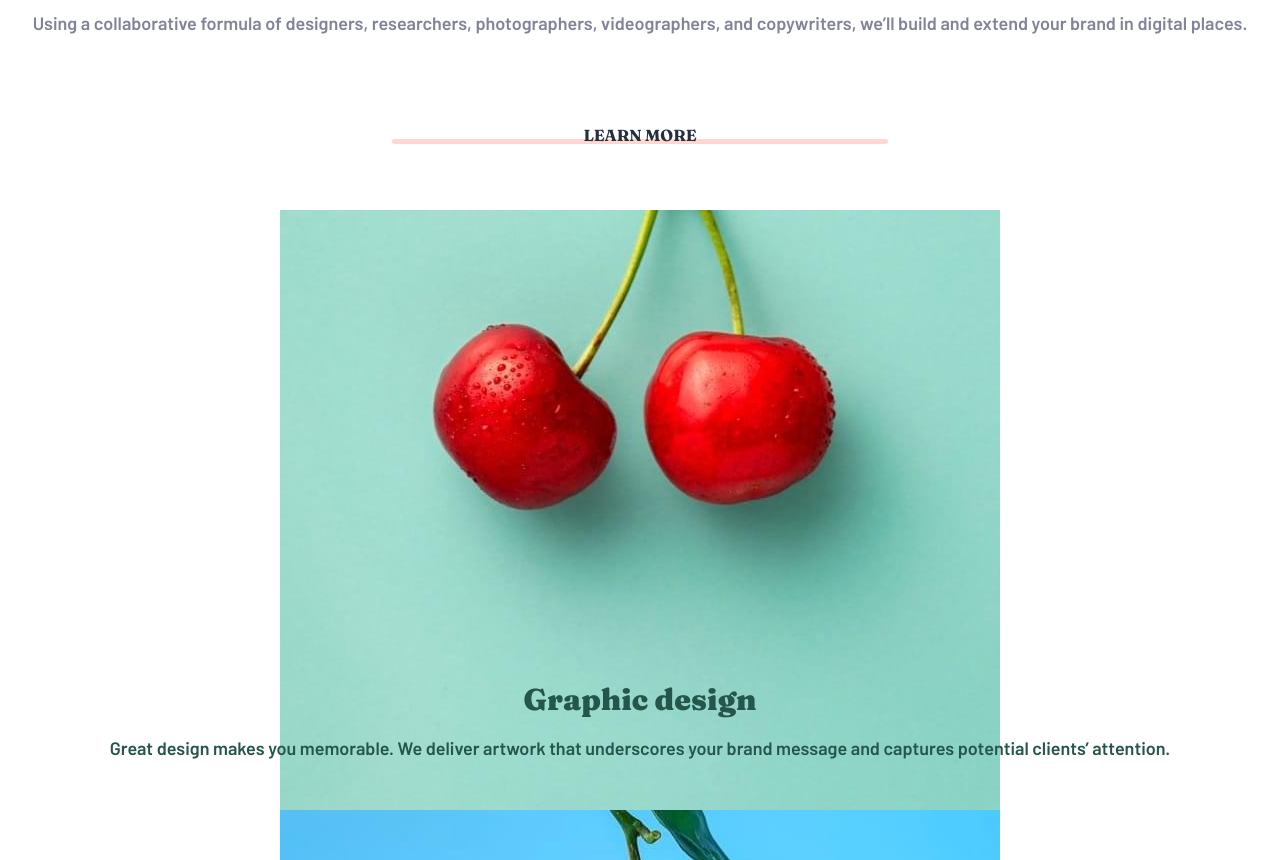
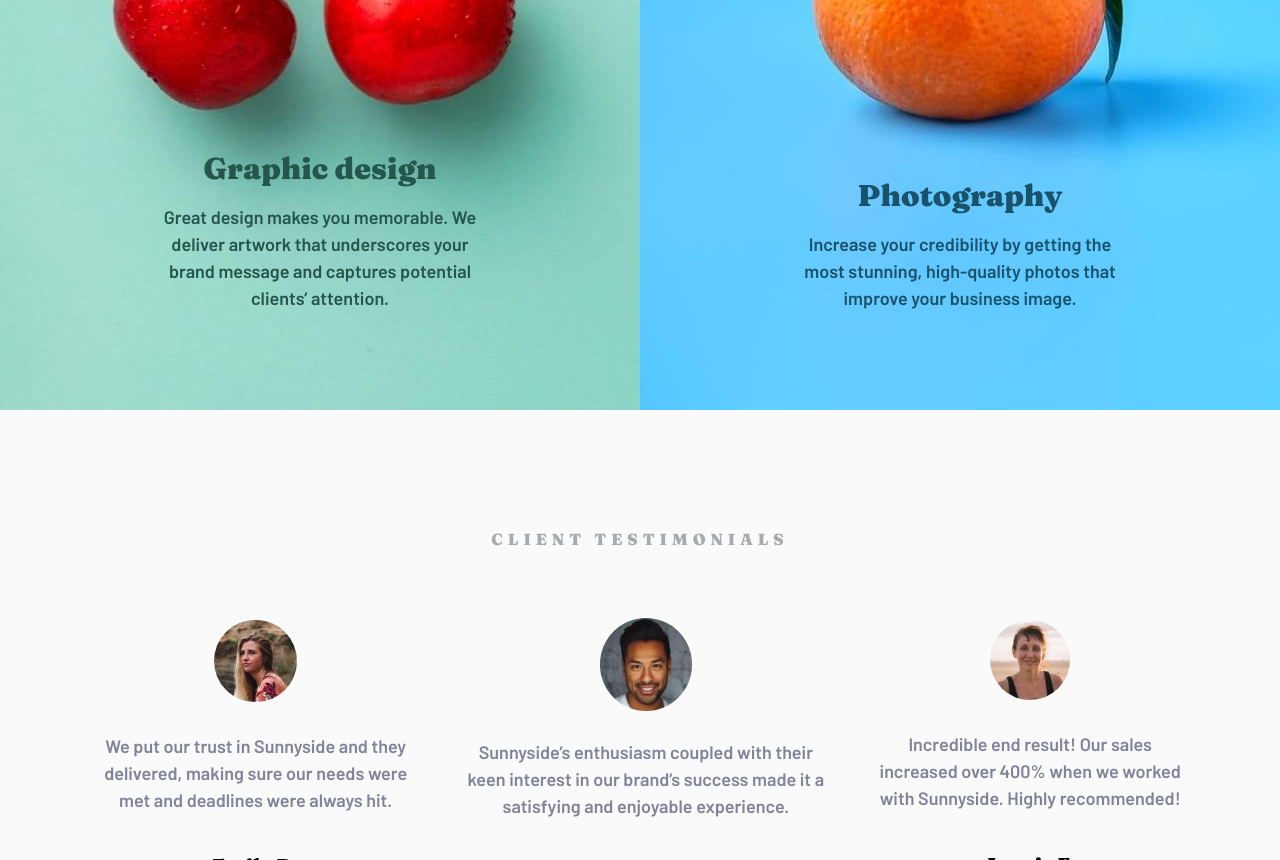
Before and after one commit to DavichoDev/sunnyside-agency-landing-page-main, a website: page index.html in a window 1280 px wide. Shown: the part 1940-2800 px from the top of the page. Drawn offline with Linux system fonts and the light colour scheme.

Commit message:
[FEAT] mobile version avalible

```diff
--- a/index.html
+++ b/index.html
@@ -22,7 +22,7 @@
 
 <body>
 
-  <header class="header">
+  <header class="header contenedor">
     <div class="header-content">
       <div class="header-bar">
         <div class="logo">
@@ -31,6 +31,12 @@
         <div class="logo-menu">
           <img src="build/img/icon-hamburger.svg" alt="Logo HamburguerMenu">
         </div>
+        <nav class="links">
+          <a href="#">About</a>
+          <a href="#">Services</a>
+          <a href="#">Projects</a>
+          <a href="#">Contact</a>
+        </nav>
       </div>
       <div class="header-copy">
         <p>We are creatives</p>
@@ -41,7 +47,7 @@
     </div>
   </header>
 
-  <main class="learn-more">
+  <main class="learn-more contenedor">
     <div class="about brand">
       <div class="text">
         <h1>Transform your brand</h1>
@@ -56,14 +62,15 @@
       <div class="text">
         <h1>Stand out to the right audience</h1>
         <p>
-          Using a collaborative formula of designers, researchers, photographers, videographers, and copywriters, we’ll build and extend your brand in digital places.
+          Using a collaborative formula of designers, researchers, photographers, videographers, and copywriters, we’ll
+          build and extend your brand in digital places.
         </p>
         <a href="#" class="pink-anchor">Learn more</a>
       </div>
     </div>
   </main>
 
-  <section class="features">
+  <section class="features contenedor">
     <div class="features-content">
       <div class="feature design">
         <!-- <picture>
@@ -74,7 +81,8 @@
         <div class="text">
           <h1>Graphic design</h1>
           <p>
-            Great design makes you memorable. We deliver artwork that underscores your brand message and captures potential clients’ attention.
+            Great design makes you memorable. We deliver artwork that underscores your brand message and captures
+            potential clients’ attention.
           </p>
         </div>
       </div>
@@ -87,22 +95,24 @@
           </picture> -->
           <h1>Photography</h1>
           <p>
-            Increase your credibility by getting the most stunning, high-quality photos that improve your business image.
+            Increase your credibility by getting the most stunning, high-quality photos that improve your business
+            image.
           </p>
         </div>
       </div>
     </div>
   </section>
 
-  <section class="testimonials">
+  <section class="testimonials contenedor">
+    <h1 class="heading">Client testimonials</h1>
     <div class="testimonials-content contenedor">
-      <h1 class="heading">Client testimonials</h1>
       <div class="testimonial">
         <div class="avatar">
           <img src="build/img/image-emily.jpg" alt="Emilys Avatar">
         </div>
         <p>
-          We put our trust in Sunnyside and they delivered, making sure our needs were met and deadlines were always hit.
+          We put our trust in Sunnyside and they delivered, making sure our needs were met and deadlines were always
+          hit.
         </p>
         <h2>Emily R.</h2>
         <span class="position">Marketing Director</span>
@@ -112,7 +122,8 @@
           <img src="build/img/image-thomas.jpg" alt="Thomas Avatar">
         </div>
         <p>
-          Sunnyside’s enthusiasm coupled with their keen interest in our brand’s success made it a satisfying and enjoyable experience.
+          Sunnyside’s enthusiasm coupled with their keen interest in our brand’s success made it a satisfying and
+          enjoyable experience.
         </p>
         <h2>Thomas S.</h2>
         <span class="position">Chief Operating Officer</span>
@@ -130,22 +141,38 @@
     </div>
   </section>
 
-  <section class="tiles">
+  <section class="tiles contenedor">
     <div class="tile">
-      <img src="build/img/mobile/image-gallery-milkbottles.jpg" alt="Tile Milkbottle">
+      <picture>
+        <source media="(max-width:480px)" srcset="build/img/mobile/image-gallery-milkbottles.jpg">
+        <source media="(min-width:480px)" srcset="build/img/desktop/image-gallery-milkbottles.jpg">
+        <img src="build/img/desktop/image-gallery-milkbottles.jpg" alt="Tile Milkbottle">
+      </picture>
     </div>
     <div class="tile">
-      <img src="build/img/mobile/image-gallery-orange.jpg" alt="Tile Orange">
+      <picture>
+        <source media="(max-width:480px)" srcset="build/img/mobile/image-gallery-orange.jpg">
+        <source media="(min-width:480px)" srcset="build/img/desktop/image-gallery-orange.jpg">
+        <img src="build/img/desktop/image-gallery-orange.jpg" alt="Tile Orange">
+      </picture>
     </div>
     <div class="tile">
-      <img src="build/img/mobile/image-gallery-cone.jpg" alt="Tile Cone">
+      <picture>
+        <source media="(max-width:480px)" srcset="build/img/mobile/image-gallery-cone.jpg">
+        <source media="(min-width:480px)" srcset="build/img/desktop/image-gallery-cone.jpg">
+        <img src="build/img/desktop/image-gallery-cone.jpg" alt="Tile Cone">
+      </picture>
     </div>
     <div class="tile">
-      <img src="build/img/mobile/image-gallery-sugar-cubes.jpg" alt="Tile Sugar Cubes">
+      <picture>
+        <source media="(max-width:480px)" srcset="build/img/mobile/image-gallery-sugar-cubes.jpg">
+        <source media="(min-width:480px)" srcset="build/img/desktop/image-gallery-sugarcubes.jpg">
+        <img src="build/img/desktop/image-gallery-sugarcubes.jpg" alt="Tile Sugar Cubes">
+      </picture>
     </div>
   </section>
 
-  <footer class="footer">
+  <footer class="footer contenedor">
     <div class="footer-content">
       <div class="logo">
         <img src="build/img/logo-footer.svg" alt="Logo Sunnyside">
--- a/src/scss/base/_globales.scss
+++ b/src/scss/base/_globales.scss
@@ -19,8 +19,8 @@ p {
     line-height: 1.5;
 }
 .contenedor {
-    width: 90%;
-    max-width: 1300px;
+    width: 100%;
+    max-width: 1440px;
     margin: 0 auto;
 }
 
--- a/src/scss/base/_variables.scss
+++ b/src/scss/base/_variables.scss
@@ -19,12 +19,13 @@ $darkGrayishBlue:hsl(232, 10%, 55%);
 $grayishBlue:hsl(210, 4%, 67%);
 $white:hsl(0, 0%, 100%);
 $footerbg: hsl(168, 57%, 72%);
+$lightBlue: hsl(199, 100%, 75%);
 
 // Colores
 $primario: #e8505b;
 $secundario: #455a64;
 $negro: #000;
 $blanco: #FFFFFF;
-$grisClaro: #eceeef;
+$grisClaro: hsl(0, 0%, 98%);
 
 $separacion: 5rem;
--- a/src/scss/features/_features.scss
+++ b/src/scss/features/_features.scss
@@ -3,12 +3,22 @@
 
 .features {
     .features-content {
+        display: flex;
+        flex-direction: column;
+        @include m.tablet {
+            flex-direction: row;
+        }
         .feature {
             background-repeat: no-repeat;
             background-position: center top;
-            min-height: 60rem;
+            background-size: contain;
+            height: 60rem;
             display: grid;
             grid-template-rows: repeat(2, 1fr);
+            @include m.tablet {
+                background-size: cover;
+                width: 50%;
+            }
 
             .text {
                 padding: 3rem 2rem;
@@ -17,7 +27,9 @@
                 flex-direction: column;
                 align-items: center;
                 justify-content: flex-end;
-
+                @include m.desktop {
+                    padding: 8rem 15rem;
+                }
                 h1,
                 p {
                     text-align: center;
@@ -30,8 +42,10 @@
         }
 
         .design {
-            background-image: linear-gradient(to bottom, transparent 50%, transparent 0%), url(../img/desktop/image-graphic-design.jpg);
-
+            background-image: linear-gradient(to bottom, transparent 50%, transparent 0%), url(../img/mobile/image-graphic-design.jpg);
+            @include m.tablet {
+                background-image: linear-gradient(to bottom, transparent 50%, transparent 0%), url(../img/desktop/image-graphic-design.jpg);
+            }
             .text {
                 h1, p {
                     color: v.$darkDesaturated;
@@ -40,7 +54,10 @@
         }
 
         .photography {
-            background-image: linear-gradient(to bottom, transparent 50%, transparent 0%), url(../img/desktop/image-photography.jpg);
+            background-image: linear-gradient(to bottom, transparent 50%, transparent 0%), url(../img/mobile/image-photography.jpg);
+            @include m.tablet {
+                background-image: linear-gradient(to bottom, transparent 50%, transparent 0%), url(../img/desktop/image-photography.jpg);
+            }
             .text {
                 h1, p {
                     color: v.$darkBlue;
--- a/src/scss/footer/_footer.scss
+++ b/src/scss/footer/_footer.scss
@@ -5,6 +5,9 @@
     background-color: v.$footerbg;
     .footer-content {
         padding: 6.4rem 0;
+        @include m.desktop {
+            padding: 4rem 0;
+        }
         display: flex;
         flex-direction: column;
         justify-content: center;
@@ -12,9 +15,18 @@
         .logo, .links, .socials {
             padding: 3rem 0;
         }
+        @include m.desktop {
+            .socials {
+                padding: 3rem 0 0 0;
+            }
+        }
         .logo {
+            cursor: pointer;
             img {
                 width: 18rem;
+                @include m.desktop {
+                    width: 14rem;
+                }
             }
         }
         .links {
@@ -22,19 +34,34 @@
             justify-content: space-around;
             width: 90%;
             padding: 3rem 0;
+            @include m.desktop {
+                justify-content: space-around;
+                width: 25%;
+            }
             a {
                 font-size: 1.8rem;
                 color: v.$darkDesaturated;
+                &:hover {
+                    color: v.$white;
+                }
             }
         }
         .socials {
             display: flex;
             justify-content: space-around;
             width: 60%;
+            @include m.desktop {
+                justify-content: space-around;
+                width: 20%;
+            }
             .social {
                 i {
                     color: v.$darkDesaturated;
                     font-size: 2.5rem;
+                    cursor: pointer;
+                    &:hover {
+                        color: v.$white;
+                    }
                 }
             }
         }
--- a/src/scss/header/_header.scss
+++ b/src/scss/header/_header.scss
@@ -9,11 +9,50 @@
     min-height: 55rem;
     position: relative;
 
+    @include m.tablet {
+        background-image: url(../img/desktop/image-header.jpg);
+    }
     .header-content {
         .header-bar {
+            position: absolute;
+            z-index: 10;
             display: flex;
             justify-content: space-between;
+            align-items: center;
             padding: 3rem 2rem;
+            width: 100%;
+            .logo-menu {
+                @include m.desktop {
+                    padding: 2rem;
+                    display: none;
+                }
+            }
+            .links {
+                display: none;
+                a {
+                    color: v.$white;
+                    padding: 1rem 2rem;
+                }
+                :last-child{
+                    color:v.$veryDarkDesaturated;
+                    font-family: v.$fuente_principal;
+                    text-transform: uppercase;
+                    font-size: 1.5rem;
+                    background-color: v.$white;
+                    border: .1rem solid v.$white;
+                    border-radius: 3rem;
+                    &:hover {
+                        color:v.$white;
+                        background-color: v.$lightBlue;
+                        border: .1rem solid v.$lightBlue;
+                    }
+                }
+                @include m.desktop {
+                    display: flex;
+                    justify-content: space-around;
+                    width: 40%;
+                }
+            }
         }
 
         .header-copy,
@@ -28,6 +67,10 @@
         .header-copy {
             top: 0;
             bottom: 30%;
+            @include m.tablet {
+                top: 0;
+                bottom: 50%;
+            }
             p {
                 color: v.$white;
                 font-family: v.$fuente_principal;
@@ -42,6 +85,10 @@
         .arrow-logo {
             bottom: 0;
             top: 30%;
+            @include m.tablet {
+                bottom: 0;
+                top: 5%;
+            }
         }
     }
 }
--- a/src/scss/learn-more/_learn-more.scss
+++ b/src/scss/learn-more/_learn-more.scss
@@ -7,9 +7,15 @@
         height: 100vh;
         background-repeat: no-repeat;
         background-position: center top;
+        display: grid;
         background-size: 60vh;
-        display: grid;
         grid-template-rows: repeat(2, 1fr);
+        @include m.tablet {
+            height: 60rem;
+            background-size: contain;
+            @include m.grid(2, 0);
+            grid-template-rows: none;
+        }
         .text {
             grid-row: 2;
             display: flex;
@@ -17,8 +23,16 @@
             align-items: center;
             justify-content: space-around;
             padding: 3rem 2rem;
+            @include m.desktop {
+                padding: 15rem;
+                justify-content: space-around;
+                align-items: flex-start;
+            }
             h1, p, a {
                 text-align: center;
+                @include m.desktop {
+                    text-align: left;
+                }
             }
             h1 {
                 color: v.$veryDarkDesaturated;
@@ -29,7 +43,6 @@
                 color: v.$veryDarkDesaturated;
                 position: relative;
                 z-index: 10;
-                width: 40%;
                 &::after{
                     content: '';
                     z-index: -1;
@@ -58,10 +71,26 @@
 
     .brand {
         background-image: linear-gradient(to bottom, transparent 50%, v.$white 0%), url(../img/mobile/image-transform.jpg);
+        @include m.tablet {
+            background-image: linear-gradient(to left, transparent 50%, v.$white 0%), url(../img/desktop/image-transform.jpg);
+            background-position: center right;
+            .text {
+                grid-column: 1/2;
+                grid-row: 1;
+            }
+        }
     }
 
     .audience {
         background-image: linear-gradient(to bottom, transparent 50%, v.$white 0%), url(../img/mobile/image-stand-out.jpg);
+        @include m.tablet {
+            background-image: linear-gradient(to right, transparent 50%, v.$white 0%), url(../img/desktop/image-stand-out.jpg);
+            background-position: center left;
+            .text {
+                grid-column: 2/3;
+                grid-row: 1;
+            }
+        }
     }
 
 }
--- a/src/scss/testimonials/_testimonials.scss
+++ b/src/scss/testimonials/_testimonials.scss
@@ -2,9 +2,11 @@
 @use 'base/mixins' as m;
 
 .testimonials {
-
-    .testimonials-content {
-        padding: 5rem 1rem;
+    background-color: v.$grisClaro;
+    padding: 5rem 2rem;
+    @include m.desktop {
+        padding: 10rem 2rem;
+    }
     .heading {
         text-align: center;
         font-size: 1.6rem;
@@ -13,12 +15,21 @@
         letter-spacing: .5rem;
         color: v.$grayishBlue;
     }
+    .testimonials-content {
+        @include m.desktop {
+            display: flex;
+            padding: 0 5rem;
+            justify-content: space-around;
+        }
         .testimonial {
             padding: 4rem 0;
             display: flex;
             flex-direction: column;
             align-items: center;
             justify-content: space-around;
+            @include m.desktop {
+                padding: 4rem 2rem;
+            }
             .avatar {
                 width: 25%;
                 padding: 1rem 0;
--- a/src/scss/tiles/_tiles.scss
+++ b/src/scss/tiles/_tiles.scss
@@ -4,4 +4,7 @@
 .tiles {
     display: grid;
     @include m.grid(2, 0);
+    @include m.desktop {
+        @include m.grid(4, 0);
+    }
 }
```
Also changed, not shown: build/css/app.css, 1 other file. Lines whose indentation alone changed are shown as unchanged.
